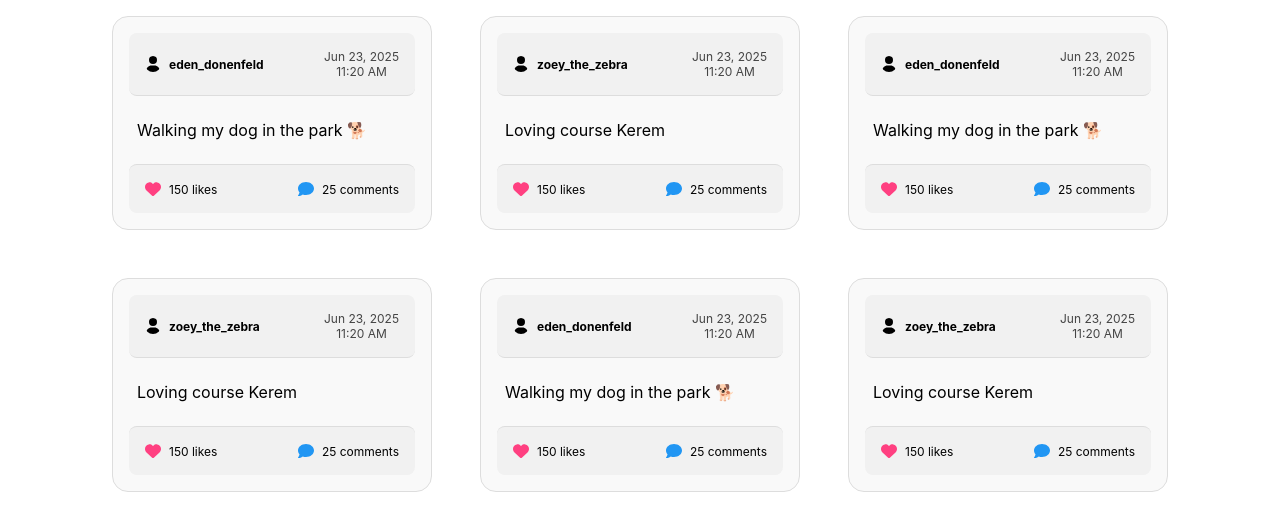
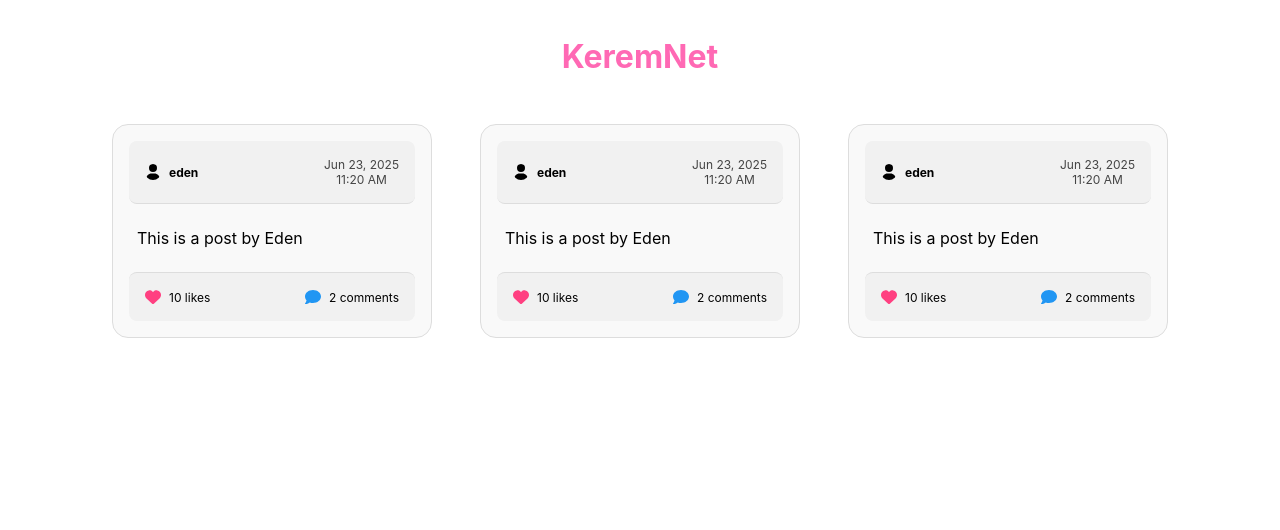
Before and after one commit to EdenDonenfeld/KeremNet, a React (Create React App) app: page / in a window 1280 px wide. Shown: the top 530 px of the page. Built offline with nearby package versions, Linux system fonts and the light colour scheme.

Commit message:
created home component rendring posts from posts.json file

```diff
--- a/src/App.css
+++ b/src/App.css
@@ -1,11 +1,5 @@
 .App {
   text-align: center;
-  display: flex;
-  flex-direction: row;
-  flex-wrap: wrap;
-  align-items: stretch;
-  justify-content: center;
-  gap: 1rem;
 }
 
 .App-logo {
--- a/src/App.tsx
+++ b/src/App.tsx
@@ -1,16 +1,13 @@
 import React from 'react';
 import './App.css';
-import Post from './components/post/Post';
+import Home from './components/home/Home';
+import posts from './api/posts.json';
 
 const App = () => {
+  const postsFromJson = posts.posts;
   return (
     <div className="App">
-      <Post username="eden_donenfeld" text="Walking my dog in the park 🐕" />
-      <Post username="zoey_the_zebra" text="Loving course Kerem" />
-      <Post username="eden_donenfeld" text="Walking my dog in the park 🐕" />
-      <Post username="zoey_the_zebra" text="Loving course Kerem" />
-      <Post username="eden_donenfeld" text="Walking my dog in the park 🐕" />
-      <Post username="zoey_the_zebra" text="Loving course Kerem" />
+      <Home postsFromJson={postsFromJson} />
     </div>
   );
 }
--- a/src/api/posts.json
+++ b/src/api/posts.json
@@ -1,19 +1,22 @@
 {
     "posts": [
         {
-            "id": 1,
-            "content": "This is the content of the first post.",
-            "author": "Author One"
+            "username": "eden",
+            "text": "This is a post by Eden",
+            "likes": 10,
+            "comments": 2
         },
         {
-            "id": 2,
-            "content": "This is the content of the second post.",
-            "author": "Author Two"
+            "username": "eden",
+            "text": "This is a post by Eden",
+            "likes": 10,
+            "comments": 2
         },
         {
-            "id": 3,
-            "content": "This is the content of the third post.",
-            "author": "Author Three"
+            "username": "eden",
+            "text": "This is a post by Eden",
+            "likes": 10,
+            "comments": 2
         }
     ]
 }
--- /dev/null
+++ b/src/components/home/Home.css
@@ -0,0 +1,24 @@
+.home-container {
+    display: flex;
+    flex-direction: column;
+    align-items: center;
+    padding: 1rem;
+}
+
+.title {
+    font-size: 2rem;
+    font-weight: bold;
+    margin-bottom: 2rem;
+    color: #ff69b4;
+    font-weight: bold;
+}
+
+
+.posts-container {
+    display: flex;
+    flex-direction: row;
+    flex-wrap: wrap;
+    align-items: stretch;
+    justify-content: center;
+    gap: 1rem;
+}
--- /dev/null
+++ b/src/components/home/Home.tsx
@@ -0,0 +1,29 @@
+import React, { useState } from 'react';
+import './Home.css';
+import Post, { PostProps } from '../post/Post';
+
+interface Props {
+    postsFromJson: PostProps[];
+}
+
+const Home: React.FC<Props> = ({ postsFromJson }) => {
+    const [posts, setPosts] = useState<PostProps[]>(postsFromJson);
+    return (
+        <div className="home-container">
+            <h1 className="title">KeremNet</h1>
+            <div className="posts-container">
+                {posts.map((post, index) => (
+                    <Post
+                        key={index}
+                        username={post.username}
+                        text={post.text}
+                        likes={post.likes}
+                        comments={post.comments}
+                    />
+                ))}
+            </div>
+        </div>
+    );
+}
+
+export default Home;
--- a/src/components/post/Post.tsx
+++ b/src/components/post/Post.tsx
@@ -8,16 +8,19 @@ import './Post.css';
 interface Props {
     username: string;
     text: string;
+    likes: number;
+    comments: number;
 }
 
-const Post: React.FC<Props> = ({ username, text }) => {
+const Post: React.FC<Props> = ({ username, text, likes, comments }) => {
     return (
         <div className="post-container">
             <PostHeader username={username} />
             <PostDescription text={text}/>
-            <PostLikesComments likes={150} comments={25} />
+            <PostLikesComments likes={likes} comments={comments} />
         </div>
     );
 }
 
 export default Post;
+export type { Props as PostProps };
```
